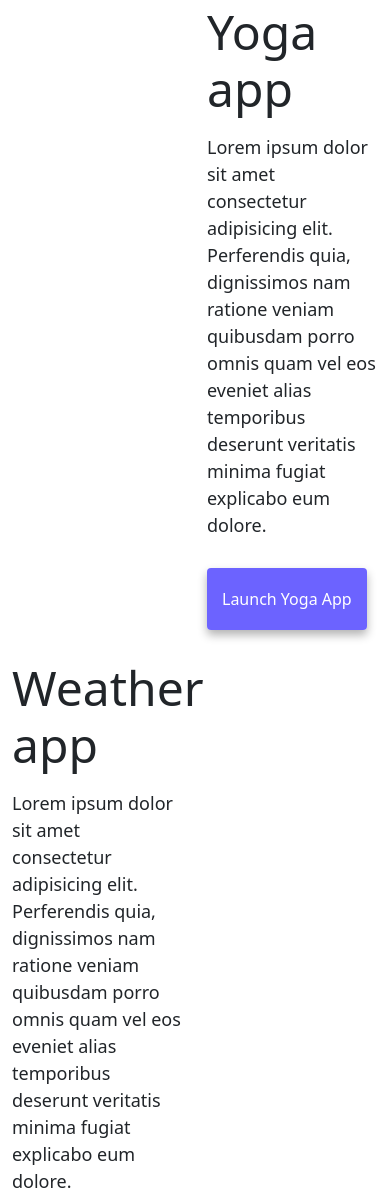
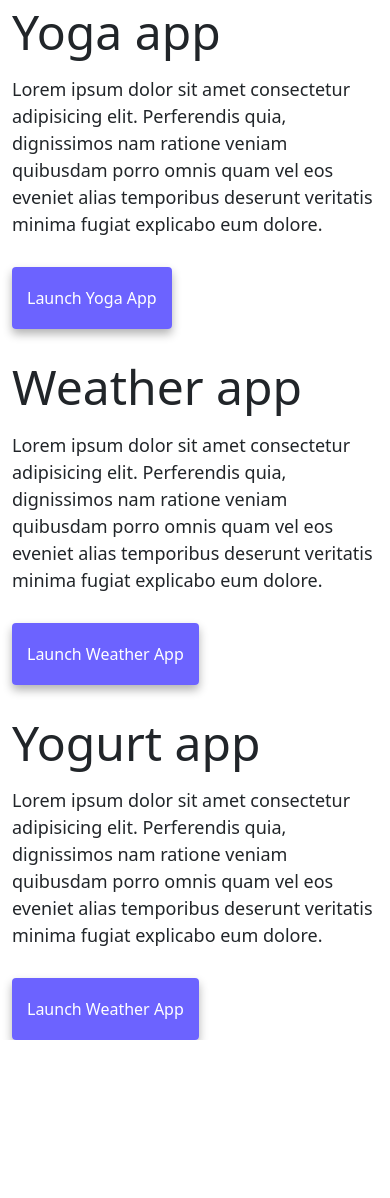
Before and after one commit to ANDILE805/shecode-portfolio-homework, a plain HTML site: page index.html in a window 390 px wide. Shown: the part 637-1835 px from the top of the page. After the commit the page ends 1677 px from the top, so only its background shows below. Drawn offline with nearby package versions, Linux system fonts and the light colour scheme.

Commit message:
Making homepage paragraphs responsive

```diff
--- a/index.html
+++ b/index.html
@@ -90,7 +90,7 @@
             alt="yoga project image"
           />
         </div>
-        <div class="col-6">
+        <div class="col-sm-6">
           <h2 class="mb-3">Yoga app</h2>
           <p>
             Lorem ipsum dolor sit amet consectetur adipisicing elit. Perferendis
@@ -104,7 +104,7 @@
         </div>
       </div>
       <div class="row mt-5">
-        <div class="col-6">
+        <div class="col-sm-6">
           <h2 class="mb-3">Weather app</h2>
           <p>
             Lorem ipsum dolor sit amet consectetur adipisicing elit. Perferendis
@@ -132,7 +132,7 @@
             alt="yogurt project image"
           />
         </div>
-        <div class="col-6">
+        <div class="col-sm-6">
           <h2 class="mb-3">Yogurt app</h2>
           <p>
             Lorem ipsum dolor sit amet consectetur adipisicing elit. Perferendis
```
